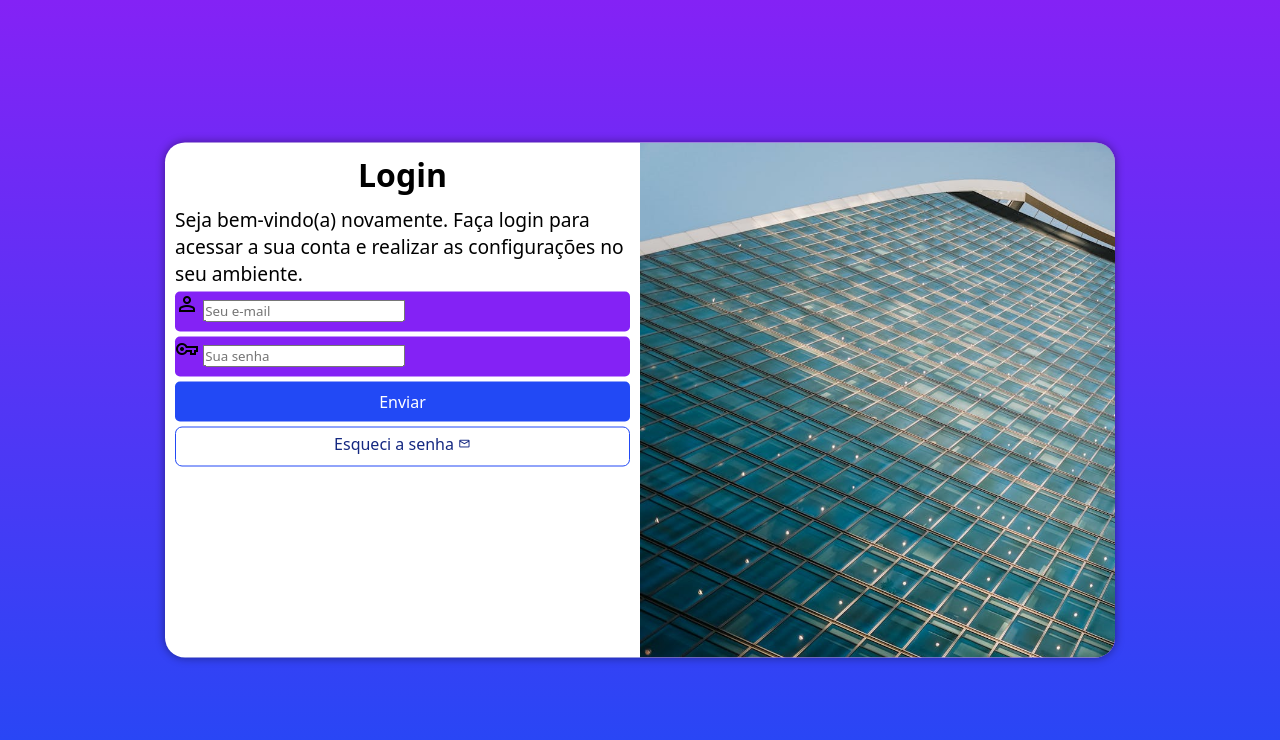
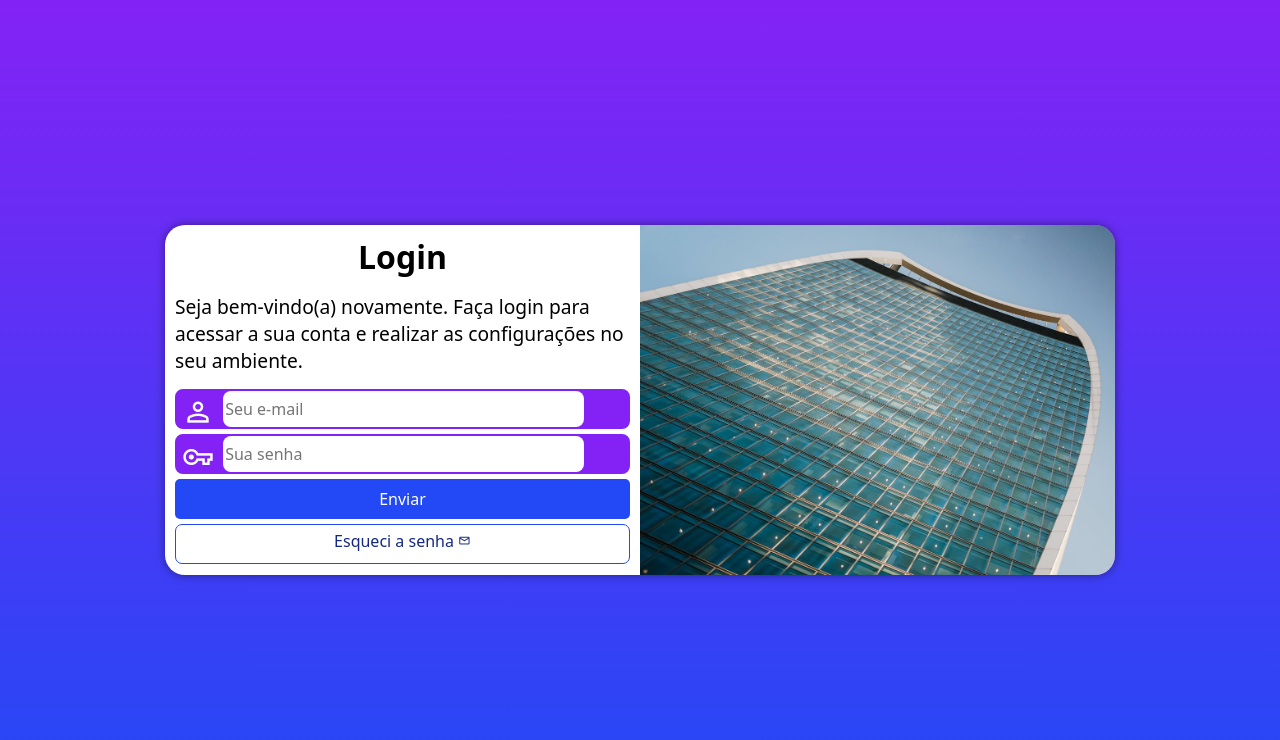
Before and after one commit to KevinMarconatto/projeto-login, a plain HTML site: page index.html in a window 1280 px wide. Drawn offline with nearby package versions, Linux system fonts and the light colour scheme.

Commit message:
finalizei minha tela de login

```diff
--- a/estilos/media-query.css
+++ b/estilos/media-query.css
@@ -8,6 +8,7 @@
 
     section#login {
         width: 80vw;
+        height: 280px;
     }
 
     section#login > div#imagem {
@@ -20,6 +21,7 @@
         float: right;
         width: 70%;
     }
+
 }
 
 @media screen and (min-width: 992px) {
@@ -30,6 +32,7 @@
 
     section#login {
         width: 950px;
+        height: 350px;
     }
 
     section#login > div#imagem {
@@ -49,5 +52,6 @@
 
     div#formulario > p {
         font-size: 1.2em;
+        margin: 15px 0px;
     }
 }
--- a/estilos/style.css
+++ b/estilos/style.css
@@ -75,12 +75,30 @@ div.campo > label {
     display: none;
 }
 
+div.campo > span {
+    color: white;
+    font-size: 2em;
+    width: 40px;
+    padding: 5px;
+}
+
+div.campo > input {
+    font-size: 1em;
+    width: 80%;
+    transform: translate(2px, -13px);
+    height: 100%;
+    border: 0px;
+    border-radius: 8px;
+    padding: 2px;
+}
+
 form > div.campo {
     background-color: var(--cor2);
+    border: 2px solid var(--cor2);
     width: 100%;
     display: block;
     height: 40px;
-    border-radius: 5px;
+    border-radius: 8px;
     margin: 5px 0px;
 }
 
```
